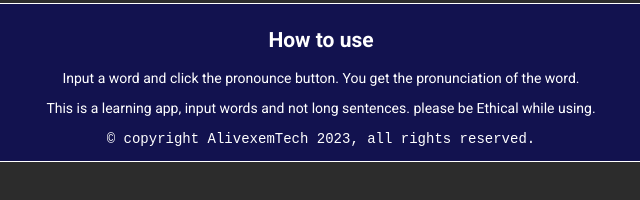
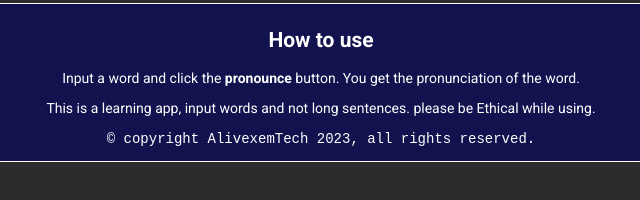
Before and after one commit to Alivexem/Text-to-speech, a plain HTML site: page index.html in a window 1280 px wide. Shown: the part 342-542 px from the top of the page, 319-959 px from the left. Drawn offline with Linux system fonts and the light colour scheme.

Commit message:
Update index.html bold pronounce button

```diff
--- a/index.html
+++ b/index.html
@@ -26,7 +26,7 @@
 
           <div id="des">
               <h2>How to use</h2>
-              <p> Input a word and click the pronounce button. You get the pronunciation of the word.</p>
+              <p> Input a word and click the <b>pronounce</b> button. You get the pronunciation of the word.</p>
 
               <p> This is a learning app, input words and not long sentences. please be Ethical while using.</p>
 
```
